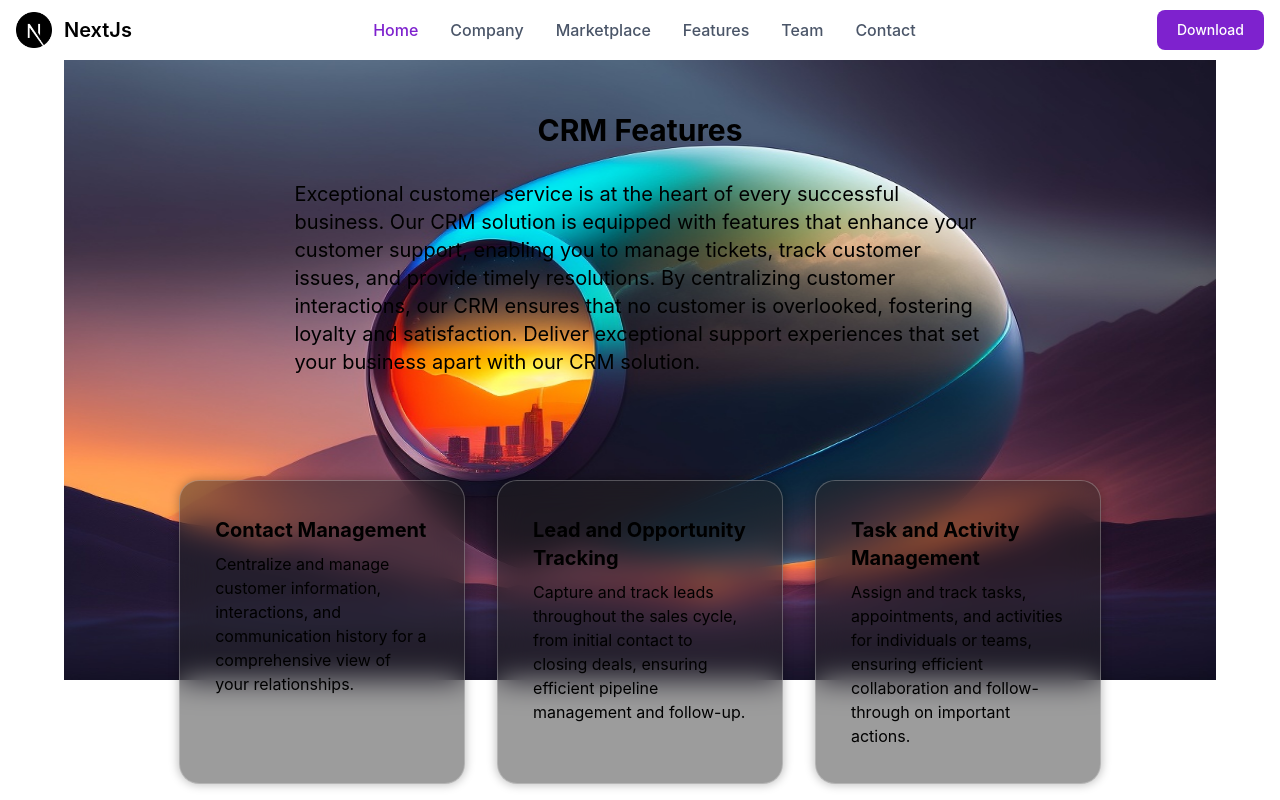
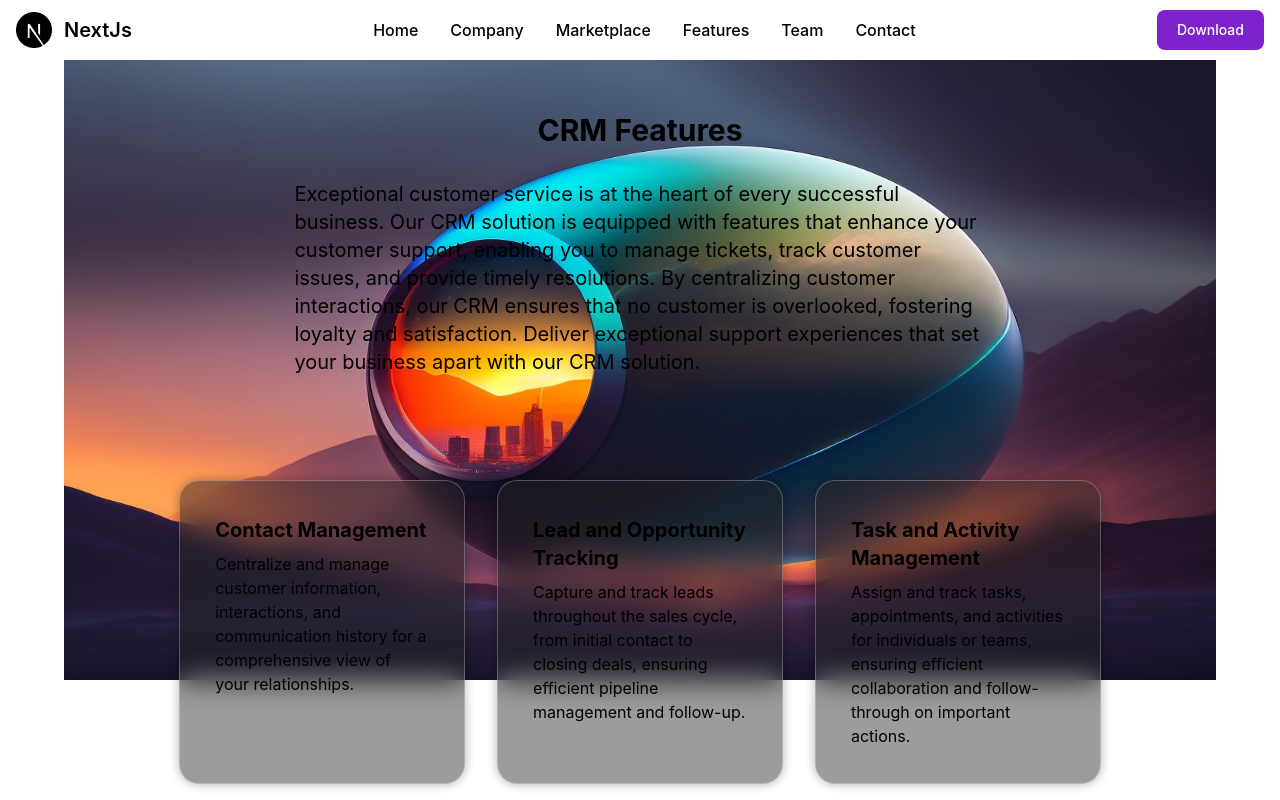
Before and after one commit to MickyLaitkor/ITservice, a Next.js app: page /feature in a window 1280 px wide. Shown: the top 800 px of the page. Built offline with nearby package versions, Linux system fonts and the light colour scheme.

Commit message:
fixed link issue

```diff
--- a/package.json
+++ b/package.json
@@ -17,6 +17,7 @@
     "@emotion/react": "^11.10.4",
     "@emotion/styled": "^11.10.4",
     "@fortawesome/fontawesome-free": "^6.2.0",
+    "@types/react-scroll": "^1.8.7",
     "axios": "^1.4.0",
     "eslint-plugin-react": "^7.32.2",
     "husky-init": "^8.0.0",
--- a/src/components/Header.tsx
+++ b/src/components/Header.tsx
@@ -1,10 +1,12 @@
 import { FC } from 'react';
+import Link from 'next/link';
 export const Header: FC = () => {
   return (
     <header className="fixed w-full z-[9999]">
       <nav className="bg-white border-gray-200 py-2.5 dark:bg-gray-900">
         <div className="flex flex-wrap items-center justify-between max-w-screen-xl px-4 mx-auto">
-          <a href="#" className="flex items-center">
+          <Link href="https://nextjs.org">
+            <a className="flex items-center">
               <img
                 src="./nextjs.png"
                 className="h-6 mr-3 sm:h-9"
@@ -14,13 +16,13 @@ export const Header: FC = () => {
                 NextJs
               </span>
             </a>
+          </Link>
           <div className="flex items-center lg:order-2">
-            <a
-              href="#"
-              className="text-white bg-purple-700 hover:bg-purple-800 focus:ring-4 focus:ring-purple-300 font-medium rounded-lg text-sm px-4 lg:px-5 py-2 lg:py-2.5 sm:mr-2 lg:mr-0 dark:bg-purple-600 dark:hover:bg-purple-700 focus:outline-none dark:focus:ring-purple-800"
-            >
+            <Link href="/download">
+              <a className="text-white bg-purple-700 hover:bg-purple-800 focus:ring-4 focus:ring-purple-300 font-medium rounded-lg text-sm px-4 lg:px-5 py-2 lg:py-2.5 sm:mr-2 lg:mr-0 dark:bg-purple-600 dark:hover:bg-purple-700 focus:outline-none dark:focus:ring-purple-800">
                 Download
               </a>
+            </Link>
             <button
               data-collapse-toggle="mobile-menu-2"
               type="button"
@@ -28,7 +30,7 @@ export const Header: FC = () => {
               aria-controls="mobile-menu-2"
               aria-expanded="false"
             >
-              <span className="sr-only">Open main menu</span>
+              <span className="sr-only">Menu</span>
               <svg
                 className="w-6 h-6"
                 fill="currentColor"
@@ -61,53 +63,53 @@ export const Header: FC = () => {
           >
             <ul className="flex flex-col mt-4 font-medium lg:flex-row lg:space-x-8 lg:mt-0">
               <li>
-                <a
-                  href="#"
+                <Link
+                  href="/"
                   className="block py-2 pl-3 pr-4 text-white bg-purple-700 rounded lg:bg-transparent lg:text-purple-700 lg:p-0 dark:text-white"
                   aria-current="page"
                 >
-                  Home
-                </a>
+                  <a>Home</a>
+                </Link>
               </li>
               <li>
-                <a
-                  href="#"
+                <Link
+                  href="/company"
                   className="block py-2 pl-3 pr-4 text-gray-700 border-b border-gray-100 hover:bg-gray-50 lg:hover:bg-transparent lg:border-0 lg:hover:text-purple-700 lg:p-0 dark:text-gray-400 lg:dark:hover:text-white dark:hover:bg-gray-700 dark:hover:text-white lg:dark:hover:bg-transparent dark:border-gray-700"
                 >
-                  Company
-                </a>
+                  <a>Company</a>
+                </Link>
               </li>
               <li>
-                <a
-                  href="#"
+                <Link
+                  href="/market-place"
                   className="block py-2 pl-3 pr-4 text-gray-700 border-b border-gray-100 hover:bg-gray-50 lg:hover:bg-transparent lg:border-0 lg:hover:text-purple-700 lg:p-0 dark:text-gray-400 lg:dark:hover:text-white dark:hover:bg-gray-700 dark:hover:text-white lg:dark:hover:bg-transparent dark:border-gray-700"
                 >
-                  Marketplace
-                </a>
+                  <a>Marketplace</a>
+                </Link>
               </li>
               <li>
-                <a
+                <Link
                   href="/feature"
+                  className="block py-2 pl-3 pr-4 cursor-pointer text-gray-700 border-b border-gray-100 hover:bg-gray-50 lg:hover:bg-transparent lg:border-0 lg:hover:text-purple-700 lg:p-0 dark:text-gray-400 lg:dark:hover:text-white dark:hover:bg-gray-700 dark:hover:text-white lg:dark:hover:bg-transparent dark:border-gray-700"
+                >
+                  <a>Features</a>
+                </Link>
+              </li>
+              <li>
+                <Link
+                  href="/team"
                   className="block py-2 pl-3 pr-4 text-gray-700 border-b border-gray-100 hover:bg-gray-50 lg:hover:bg-transparent lg:border-0 lg:hover:text-purple-700 lg:p-0 dark:text-gray-400 lg:dark:hover:text-white dark:hover:bg-gray-700 dark:hover:text-white lg:dark:hover:bg-transparent dark:border-gray-700"
                 >
-                  Features
-                </a>
+                  <a>Team</a>
+                </Link>
               </li>
               <li>
-                <a
-                  href="#"
+                <Link
+                  href="/contact"
                   className="block py-2 pl-3 pr-4 text-gray-700 border-b border-gray-100 hover:bg-gray-50 lg:hover:bg-transparent lg:border-0 lg:hover:text-purple-700 lg:p-0 dark:text-gray-400 lg:dark:hover:text-white dark:hover:bg-gray-700 dark:hover:text-white lg:dark:hover:bg-transparent dark:border-gray-700"
                 >
-                  Team
-                </a>
-              </li>
-              <li>
-                <a
-                  href="#"
-                  className="block py-2 pl-3 pr-4 text-gray-700 border-b border-gray-100 hover:bg-gray-50 lg:hover:bg-transparent lg:border-0 lg:hover:text-purple-700 lg:p-0 dark:text-gray-400 lg:dark:hover:text-white dark:hover:bg-gray-700 dark:hover:text-white lg:dark:hover:bg-transparent dark:border-gray-700"
-                >
-                  Contact
-                </a>
+                  <a>Contact</a>
+                </Link>
               </li>
             </ul>
           </div>
--- a/src/components/Pricing.tsx
+++ b/src/components/Pricing.tsx
@@ -33,7 +33,7 @@ export const Pricing: FC = () => {
                   </span>
                 </div>
                 <div>
-                  <ul role="list" className="mb-8 space-y-4 text-left">
+                  <ul className="mb-8 space-y-4 text-left">
                     <li className="flex items-center space-x-3">
                       <svg
                         className="flex-shrink-0 w-5 h-5 text-green-500 dark:text-green-400"
```
Lines whose indentation alone changed are shown as unchanged.
